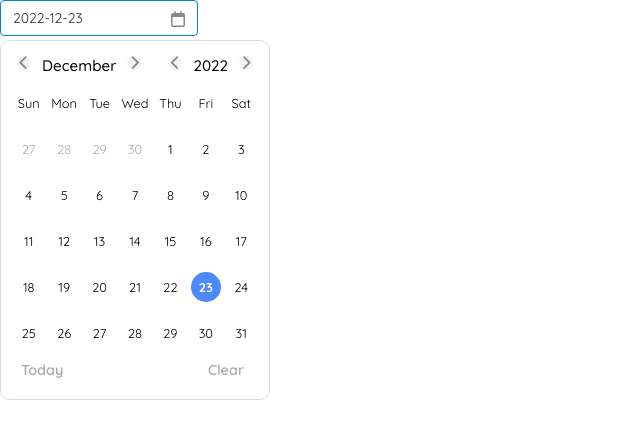
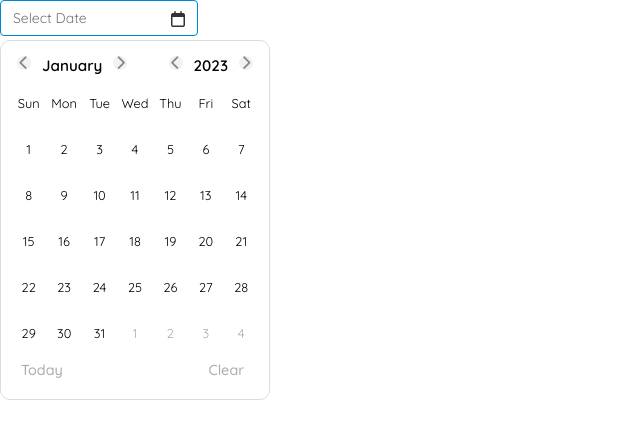
Before and after one commit to cadang1303/vue2-datepicker-dangnh, a Vue app: page / in a window 1280 px wide. Both pictures are taken after a click on the element 178 px from the left and 19 px from the top of the page. Shown: the top 438 px of the page, without its empty margins (0-640 px from the left). Built offline with nearby package versions, Linux system fonts and the light colour scheme.

Commit message:
update select month and year

```diff
--- a/src/App.vue
+++ b/src/App.vue
@@ -15,13 +15,12 @@ export default {
   name: "App",
   data() {
     return {
-      value: "2022-12-23",
+      value: null,
     };
   },
   methods: {
     onSelect(val) {
       this.value = val;
-      console.log(this.value);
     },
   },
   components: {
--- a/src/components/CalendarComponent.vue
+++ b/src/components/DatepickerSingle.vue
@@ -2,23 +2,27 @@
   <div class="date-picker">
     <div class="overlay-popup" @click="closePopup"></div>
     <div class="wrapper">
-      <div class="header">
+      <div class="header" v-if="mode === 'chooseDate'">
         <div class="change-date">
           <i class="fa-solid fa-chevron-left" @click="toPrevMonth"></i>
-          <div class="current-date">{{ monthText }}</div>
+          <p class="current-date" @click="chooseMonth">
+            {{ monthText }}
+          </p>
           <i class="fa-solid fa-chevron-right" @click="toNextMonth"></i>
         </div>
 
         <div class="change-date">
           <i class="fa-solid fa-chevron-left" @click="toPrevYear"></i>
-          <div class="current-date">{{ currYear }}</div>
+          <div class="current-date" @click="chooseYear">
+            {{ currYear }}
+          </div>
           <i class="fa-solid fa-chevron-right" @click="toNextYear"></i>
         </div>
       </div>
-      <div class="calendar">
+      <div class="calendar" v-if="mode == 'chooseDate'">
         <ul class="weeks">
-          <li class="weekday" v-for="weekday in weekdays" :key="weekday">
-            {{ weekday }}
+          <li class="weekday" v-for="weekday in weekdays" :key="weekday.key">
+            {{ weekday.shortDay }}
           </li>
         </ul>
         <ul class="days">
@@ -55,16 +59,47 @@
           <div class="btn-clear" @click="clearSelected">Clear</div>
         </div>
       </div>
+      <div class="calendar-month" v-if="mode == 'chooseMonth'">
+        <div class="current-date">{{ monthText }}</div>
+        <ul class="months">
+          <li
+            class="month"
+            v-for="month in months"
+            :key="month.key"
+            @click="onSelectMonth(month.key)"
+          >
+            {{ month.shortMonth }}
+          </li>
+        </ul>
+      </div>
+      <div class="calendar-year" v-if="mode == 'chooseYear'">
+        <i class="fa-solid fa-chevron-left" @click="toPrevYearRange"></i>
+        <ul class="years">
+          <li
+            class="year"
+            v-for="year in years"
+            :key="year"
+            @click="onSelectYear(year)"
+          >
+            {{ year }}
+          </li>
+        </ul>
+        <i class="fa-solid fa-chevron-right" @click="toNextYearRange"></i>
+      </div>
     </div>
   </div>
 </template>
-
+;
 <script>
 export default {
   created() {
+    this.mode = "chooseDate";
+    this.getMonthList();
+    this.getWeekdays();
     if (this.value && this.value.length > 0) {
       this.date = new Date(this.value);
     }
+    this.getYearList(this.currYear);
   },
   props: {
     value: {
@@ -76,21 +111,10 @@ export default {
     return {
       date: new Date(),
       selected: null,
-      months: [
-        "January",
-        "February",
-        "March",
-        "April",
-        "May",
-        "June",
-        "July",
-        "August",
-        "September",
-        "October",
-        "November",
-        "December",
-      ],
-      weekdays: ["Sun", "Mon", "Tue", "Wed", "Thu", "Fri", "Sat"],
+      months: [],
+      years: [],
+      mode: "chooseDate",
+      weekdays: [],
     };
   },
   computed: {
@@ -104,7 +128,7 @@ export default {
       return this.date.getFullYear();
     },
     monthText() {
-      return this.months[this.currMonth];
+      return this.date.toLocaleString("default", { month: "long" });
     },
     firstDayOfMonth() {
       return new Date(this.currYear, this.currMonth, 1).getDay();
@@ -145,6 +169,50 @@ export default {
     },
   },
   methods: {
+    getWeekdays() {
+      let baseDate = new Date(2023, 0, 1);
+      this.weekdays = [];
+      for (let i = 0; i < 7; i++) {
+        let data = {
+          key: i,
+          shortDay: baseDate.toLocaleDateString("default", {
+            weekday: "short",
+          }),
+          longDay: baseDate.toLocaleDateString("default", { weekday: "long" }),
+        };
+        this.weekdays.push(data);
+        baseDate.setDate(baseDate.getDate() + 1);
+      }
+    },
+    getMonthList() {
+      this.months = [];
+      for (let i = 0; i < 12; i++) {
+        let data = {
+          key: i + 1,
+          shortMonth: new Date(null, i + 1, null).toLocaleDateString(
+            "default",
+            { month: "short" }
+          ),
+          longMonth: new Date(null, i + 1, null).toLocaleDateString("default", {
+            month: "long",
+          }),
+          isSelected: this.selected?.getMonth() === i,
+        };
+        this.months.push(data);
+      }
+    },
+    getYearList(from) {
+      this.years = [];
+      for (let j = 1; j < 9; j++) {
+        this.years.push(from - j);
+      }
+
+      this.years.reverse();
+
+      for (let i = 0; i < 10; i++) {
+        this.years.push(from + i);
+      }
+    },
     getPrevMonthDays() {
       let days = [];
       let month;
@@ -170,6 +238,12 @@ export default {
       }
 
       return days;
+    },
+    chooseMonth() {
+      this.mode = "chooseMonth";
+    },
+    chooseYear() {
+      this.mode = "chooseYear";
     },
     getMonthDays() {
       let days = [];
@@ -234,11 +308,27 @@ export default {
     toNextYear() {
       this.date = new Date(this.date.setFullYear(this.currYear + 1));
     },
+    toPrevYearRange() {
+      let year = this.years[0] - 10;
+      this.getYearList(year);
+    },
+    toNextYearRange() {
+      let year = this.years.slice(-1).pop() + 9;
+      this.getListYear(year);
+    },
     onSelectDay(day) {
       this.date = new Date(day.date);
       this.selected = new Date(day.date);
       this.$emit("onSelect", this.convertSelected);
       this.$emit("input", this.convertSelected);
+    },
+    onSelectYear(year) {
+      this.date = new Date(this.date.setFullYear(year));
+      this.mode = "chooseDate";
+    },
+    onSelectMonth(month) {
+      this.date = new Date(this.date.setMonth(month - 1));
+      this.mode = "chooseDate";
     },
     setDateToday() {
       this.date = new Date();
@@ -253,17 +343,9 @@ export default {
       this.$emit("closePopup", false);
     },
     convertDate(date) {
-      let day = date.getDate();
-      let month = date.getMonth()+1;
+      let day = date.toLocaleDateString("default", { day: "2-digit" });
+      let month = date.toLocaleDateString("default", { month: "2-digit" });
       let year = date.getFullYear();
-
-      if (day < 10) {
-        day = `0${day}`;
-      }
-
-      if (month < 10) {
-        month = `0${month}`;
-      }
 
       return year + "-" + month + "-" + day;
     },
@@ -302,9 +384,10 @@ export default {
   justify-content: space-between;
   padding: 15px 15px 10px;
 }
-.header .current-date {
+.current-date {
   font-size: 0.95rem;
-  font-weight: 500;
+  font-weight: 600;
+  cursor: pointer;
 }
 .header .change-date {
   display: flex;
@@ -332,7 +415,9 @@ export default {
   padding: 10px;
   font-size: 0.8rem;
 }
-.calendar ul {
+.calendar ul,
+.calendar-year ul,
+.calendar-month ul {
   display: flex;
   list-style: none;
   flex-wrap: wrap;
@@ -390,11 +475,42 @@ export default {
 .footer div {
   margin-right: 5px;
   font-size: 0.9rem;
-  font-weight: 600;
+  font-weight: 500;
   color: #aaa;
   cursor: pointer;
 }
 .footer div:hover {
   color: #333;
 }
+.calendar-month,
+.calendar-year {
+  padding: 20px;
+  font-size: 1rem;
+}
+.calendar-month ul li {
+  position: relative;
+  width: calc(100% / 3);
+  font-weight: 500;
+  padding: 10px;
+  cursor: pointer;
+}
+.calendar-month .current-date {
+  font-size: 1.4rem;
+  margin-bottom: 10px;
+  text-align: center;
+}
+.calendar-year {
+  display: flex;
+  align-items: center;
+}
+.calendar-year i {
+  cursor: pointer;
+}
+.calendar-year ul li {
+  position: relative;
+  padding: 10px;
+  width: calc(100% / 3);
+  font-weight: 600;
+  cursor: pointer;
+}
 </style>
--- a/src/components/InputDatepicker.vue
+++ b/src/components/InputDatepicker.vue
@@ -15,7 +15,7 @@
         <i class="fa-regular fa-calendar"></i>
       </span>
     </div>
-    <CalendarComponent
+    <DatepickerSingle
       v-model="datetime"
       v-if="showDatepicker"
       @closePopup="showDatepicker = $event"
@@ -26,13 +26,13 @@
 </template>
 
 <script>
-import CalendarComponent from "./CalendarComponent.vue";
+import DatepickerSingle from "./DatepickerSingle.vue";
 export default {
   created() {
     this.datetime = this.value;
   },
   components: {
-    CalendarComponent,
+    DatepickerSingle,
   },
   props: {
     value: {
@@ -121,8 +121,13 @@ export default {
   color: #888;
   cursor: pointer;
   margin-top: 2px;
+  transition: color 0.5s ease;
 }
 .datepicker-icon-right:hover {
+  color: #333;
+}
+
+.datepicker.focus .datepicker-icon-right {
   color: #333;
 }
 .focus {
```
